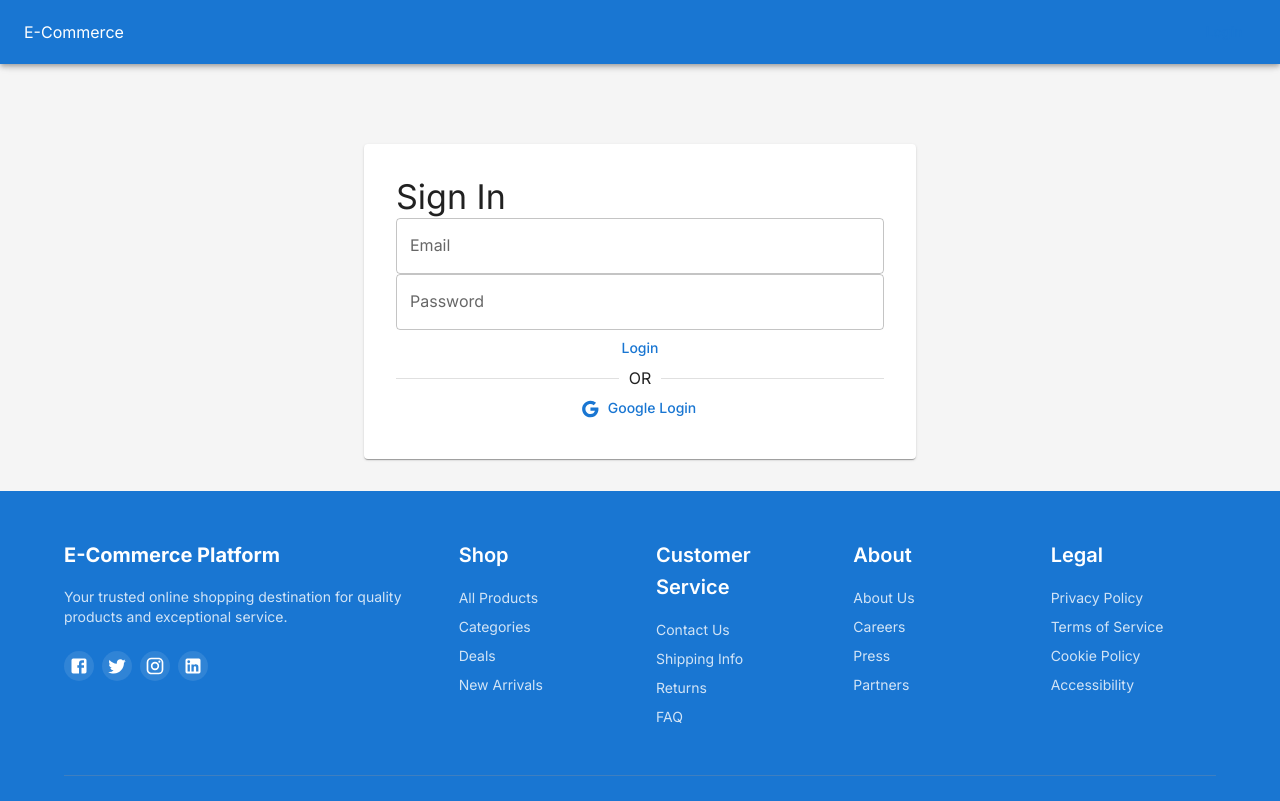
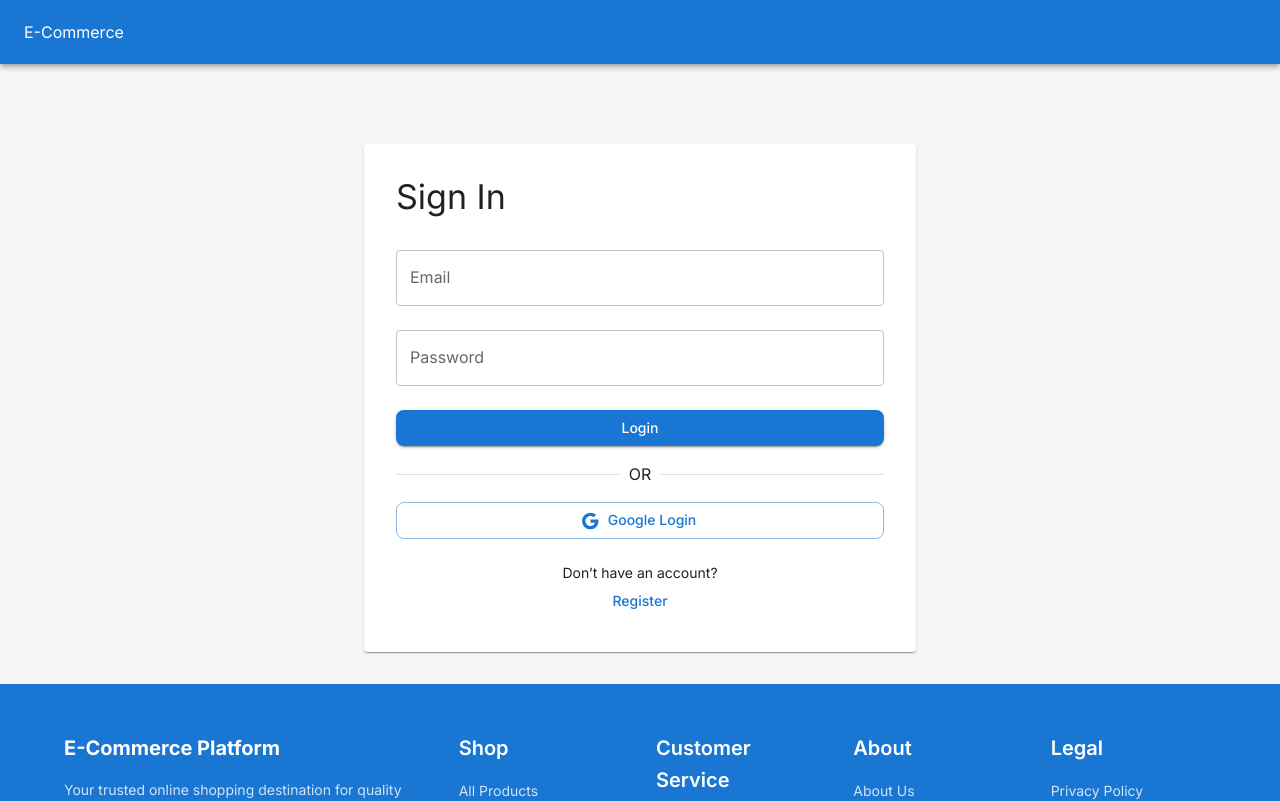
Before and after one commit to AmitSarohi/NAGP_Ecommerce, a React (Create React App) app in the folder frontend/: page /login in a window 1280 px wide. Shown: the top 801 px of the page. Built offline with nearby package versions, Linux system fonts and the light colour scheme.

Commit message:
Register Option

```diff
--- a/frontend/src/pages/LoginPage.js
+++ b/frontend/src/pages/LoginPage.js
@@ -27,13 +27,13 @@ const LoginPage = () => {
       setAuthData(user, token);
       navigate('/');
     }
-  }, [searchParams]);
+  }, [searchParams, setAuthData, navigate]);
 
-  const { register, handleSubmit, formState: { errors } } = useForm();
+  const { register, handleSubmit } = useForm();
 
   const onSubmit = async (data) => {
     setIsSubmitting(true);
-    localStorage.removeItem('token'); // important fix
+    localStorage.removeItem('token');
     const result = await login(data.email, data.password);
     if (result.success) navigate('/');
     setIsSubmitting(false);
@@ -43,28 +43,64 @@ const LoginPage = () => {
     <Container maxWidth="sm">
       <Box mt={8}>
         <Paper sx={{ p: 4 }}>
-          <Typography variant="h4">Sign In</Typography>
+          <Typography variant="h4" mb={2}>
+            Sign In
+          </Typography>
 
           {error && <Alert severity="error">{error}</Alert>}
 
           <form onSubmit={handleSubmit(onSubmit)}>
-            <TextField fullWidth label="Email" {...register('email')} />
-            <TextField fullWidth label="Password" type="password" {...register('password')} />
+            <TextField
+              fullWidth
+              label="Email"
+              margin="normal"
+              {...register('email')}
+            />
 
-            <Button type="submit" fullWidth disabled={isSubmitting || isLoading}>
+            <TextField
+              fullWidth
+              label="Password"
+              type="password"
+              margin="normal"
+              {...register('password')}
+            />
+
+            <Button
+              type="submit"
+              fullWidth
+              variant="contained"
+              sx={{ mt: 2 }}
+              disabled={isSubmitting || isLoading}
+            >
               {isSubmitting ? <CircularProgress size={20} /> : 'Login'}
             </Button>
           </form>
 
-          <Divider>OR</Divider>
+          <Divider sx={{ my: 2 }}>OR</Divider>
 
           <Button
             fullWidth
+            variant="outlined"
             startIcon={<GoogleIcon />}
-            onClick={() => window.location.href = '/api/auth/google'}
+            onClick={() => (window.location.href = '/api/auth/google')}
           >
             Google Login
           </Button>
+
+          {/* ✅ REGISTER SECTION */}
+          <Box mt={3} textAlign="center">
+            <Typography variant="body2">
+              Don’t have an account?
+            </Typography>
+
+            <Button
+              variant="text"
+              onClick={() => navigate('/register')}
+            >
+              Register
+            </Button>
+          </Box>
+
         </Paper>
       </Box>
     </Container>
```
